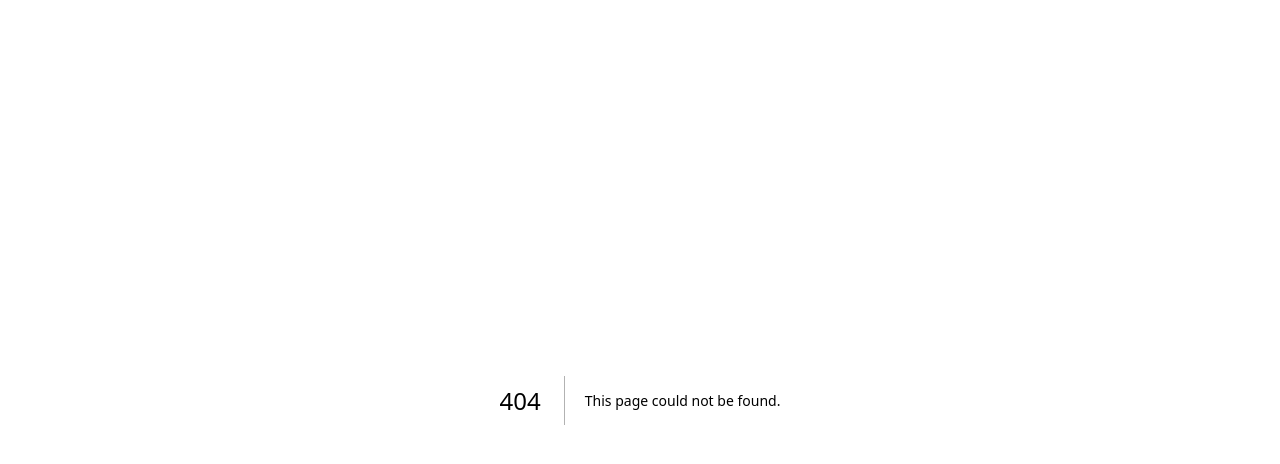
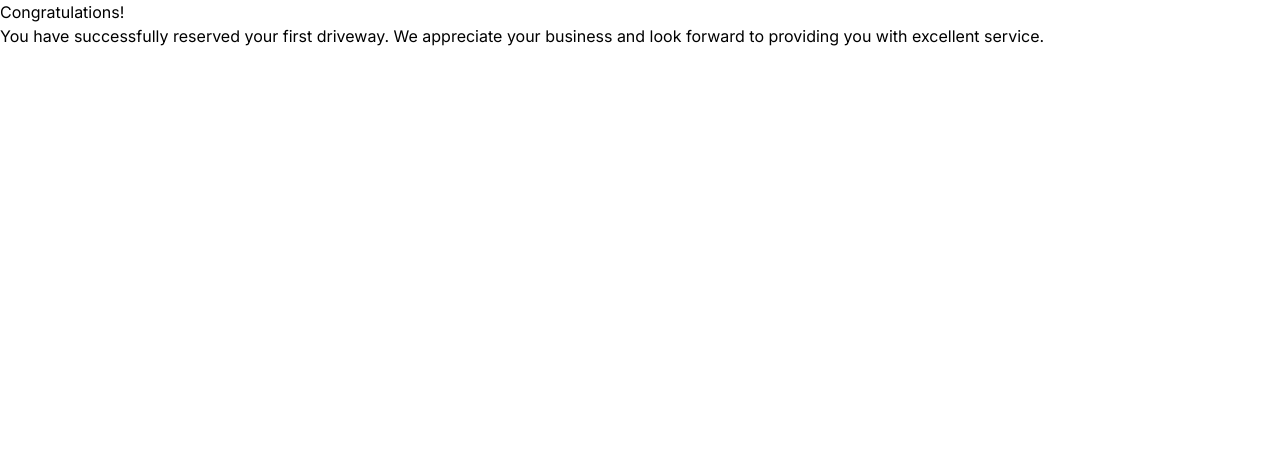
Before and after one commit to JDLiang100/SFSUHackaton2024, a Next.js app in the folder hackathon2024/: page /reserve in a window 1280 px wide. Before the commit this address had no page. Shown: the top 464 px of the page. Built offline with nearby package versions, Linux system fonts and the light colour scheme.

Commit message:
added reserve page

```diff
--- a/hackathon2024/src/app/map/DrivewayModal.js
+++ b/hackathon2024/src/app/map/DrivewayModal.js
@@ -3,7 +3,7 @@ import { useContext } from 'react';
 import { DrivewayMapContext } from './DrivewayMapContext';
 import { PiX } from 'react-icons/pi';
 import Image from 'next/image';
-
+import Link from 'next/link';
 const DrivewayModal = ({ listing, handleClose }) => {
   return (
     <div className="driveway-modal-container">
@@ -43,10 +43,12 @@ const DrivewayModal = ({ listing, handleClose }) => {
           <h1>Address: {listing.address}</h1>
           <h2>Rating: {listing.rating}({listing.numRatings})</h2>
 
-          <button class="group relative h-9 w-36 overflow-hidden rounded-2xl bg-green-500 text-lg font-bold text-white">
-            Reserve
-            <div class="absolute inset-0 h-full w-full scale-0 rounded-2xl transition-all duration-300 group-hover:scale-100 group-hover:bg-white/30"></div>
-          </button>
+          <Link href="/reserve">
+              <div className="group relative flex items-center justify-center h-9 w-36 overflow-hidden rounded-2xl bg-green-500 text-lg font-bold text-white">
+                Reserve
+                <div className="absolute inset-0 h-full w-full scale-0 rounded-2xl transition-all duration-300 group-hover:scale-100 group-hover:bg-white/30"></div>
+              </div>
+            </Link>
 
         </div>
 
--- /dev/null
+++ b/hackathon2024/src/app/reserve/page.js
@@ -0,0 +1,14 @@
+import React from 'react';
+
+const ReservePage = () => {
+  return (
+    <div className="reserve-page-container">
+      <h1 className="reserve-page-title">Congratulations!</h1>
+      <p className="reserve-page-message">
+        You have successfully reserved your first driveway. We appreciate your business and look forward to providing you with excellent service.
+      </p>
+    </div>
+  );
+};
+
+export default ReservePage;
```
